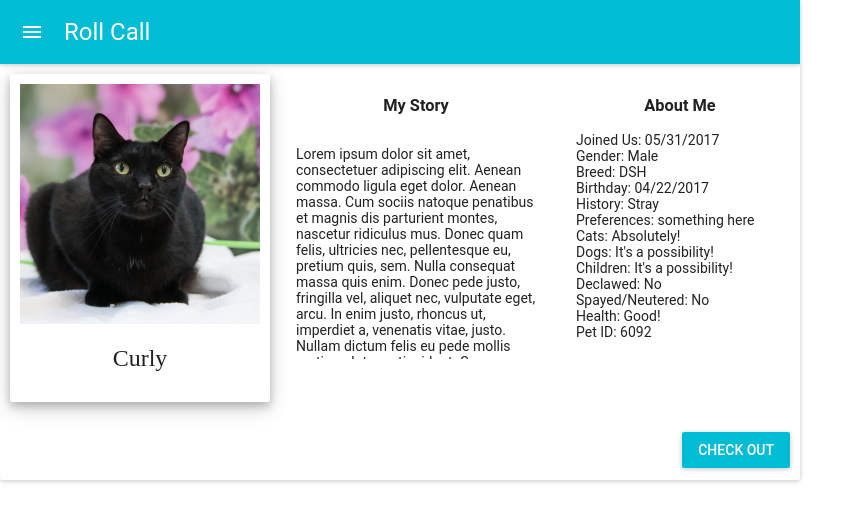
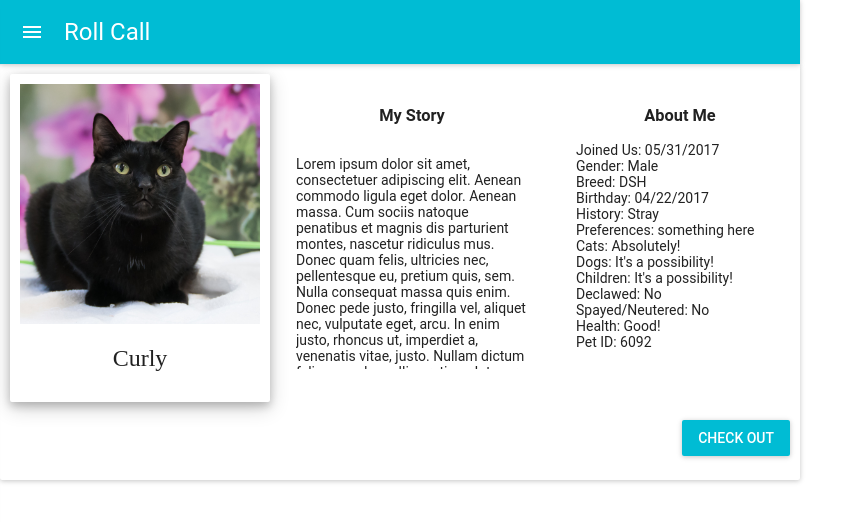
Before and after one commit to LyDawei/RollCall, a React (Create React App) app: page / in a window 1280 px wide. Shown: the top 522 px of the page, without its empty margins (0-865 px from the left). Built offline with nearby package versions, Linux system fonts and the light colour scheme.

Commit message:
Adjusted margins

```diff
--- a/src/components/AnimalInfo.css
+++ b/src/components/AnimalInfo.css
@@ -10,4 +10,6 @@
     width:30%;
     float:right;
     margin-bottom:10px;
+    height: 260px;
+    margin-top:10px;
 }
--- a/src/components/AnimalStory.css
+++ b/src/components/AnimalStory.css
@@ -1,7 +1,9 @@
 .column-middle {
-    width:34%;
+    width:33%;
     display: inline-block;
     margin-bottom: 10px;
+    height:240px;
+    margin-top:10px;
 }
 
 .story-wrapper{
```
